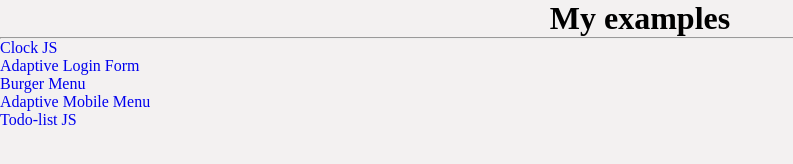
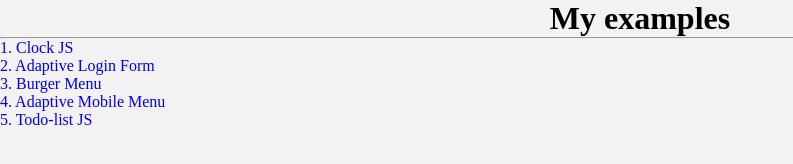
Before and after one commit to 13RedFox/other-examples, a plain HTML site: page index.html in a window 1280 px wide. Shown: the whole page, without its empty margins (0-793 px from the left). Drawn offline with Linux system fonts and the light colour scheme.

Commit message:
:heavy_check_mark:Fixed title & numbers list:grey_exclamation:

```diff
--- a/index.html
+++ b/index.html
@@ -4,26 +4,26 @@
     <meta charset="UTF-8" />
     <meta name="viewport" content="width=device-width, initial-scale=1.0" />
     <link rel="stylesheet" href="./000-css/style.css" />
-    <title>13RedFox | Oher Examples</title>
+    <title>13RedFox | Other Examples</title>
   </head>
   <body>
     <h1 class="main__title">My examples</h1>
     <hr />
     <ul>
       <li>
-        <a href="./01_clock/">Clock JS</a>
+        <a href="./01_clock/">1. Clock JS</a>
       </li>
       <li>
-        <a href="./02_login-form/">Adaptive Login Form</a>
+        <a href="./02_login-form/">2. Adaptive Login Form</a>
       </li>
       <li>
-        <a href="./03_menu/">Burger Menu</a>
+        <a href="./03_menu/">3. Burger Menu</a>
       </li>
       <li>
-        <a href="./04_adaptiveMobileMenu/">Adaptive Mobile Menu</a>
+        <a href="./04_adaptiveMobileMenu/">4. Adaptive Mobile Menu</a>
       </li>
       <li>
-        <a href="./05_todo-list-js/">Todo-list JS</a>
+        <a href="./05_todo-list-js/">5. Todo-list JS</a>
       </li>
     </ul>
   </body>
```
